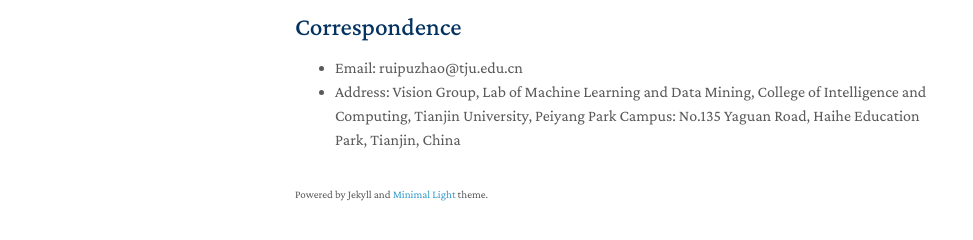
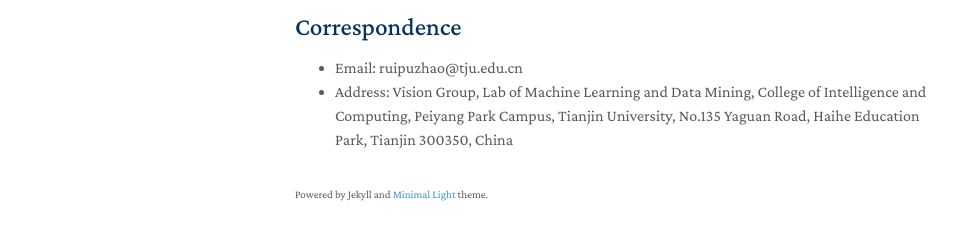
Before and after one commit to RuipuZhao/ruipuzhao.github.io, a Jekyll site: the page built from index.md, in a window 1280 px wide and 1323 px high. Shown: the part 1048-1288 px from the top of the window, without its empty margins (175-1148 px from the left). Built offline with Jekyll 4.4.1, drawn with Linux system fonts in a browser that asks for light colours; a style sheet for code colours, icons or effects is not loaded; our own code applies the rules of GitHub Pages for plain Markdown files.

Commit message:
Update my homepage

```diff
--- a/_includes/correspondence.md
+++ b/_includes/correspondence.md
@@ -7,7 +7,7 @@ Please read this page before asking for source code/pre-trained models/data, etc
 
 <ul style="margin:0 0 5px;">
   <li><autocolor>Email: ruipuzhao@tju.edu.cn</autocolor></li>
-  <li><autocolor>Address: Vision Group, Lab of Machine Learning and Data Mining, College of Intelligence and Computing, Tianjin University, Peiyang Park Campus: No.135 Yaguan Road, Haihe Education Park, Tianjin, China</autocolor></li>
+  <li><autocolor>Address: Vision Group, Lab of Machine Learning and Data Mining, College of Intelligence and Computing, Peiyang Park Campus, Tianjin University, No.135 Yaguan Road, Haihe Education Park, Tianjin 300350, China</autocolor></li>
 </ul>
 <!--
 <h4 style="margin:0 10px 0;">Journal Reviewers</h4>
```
